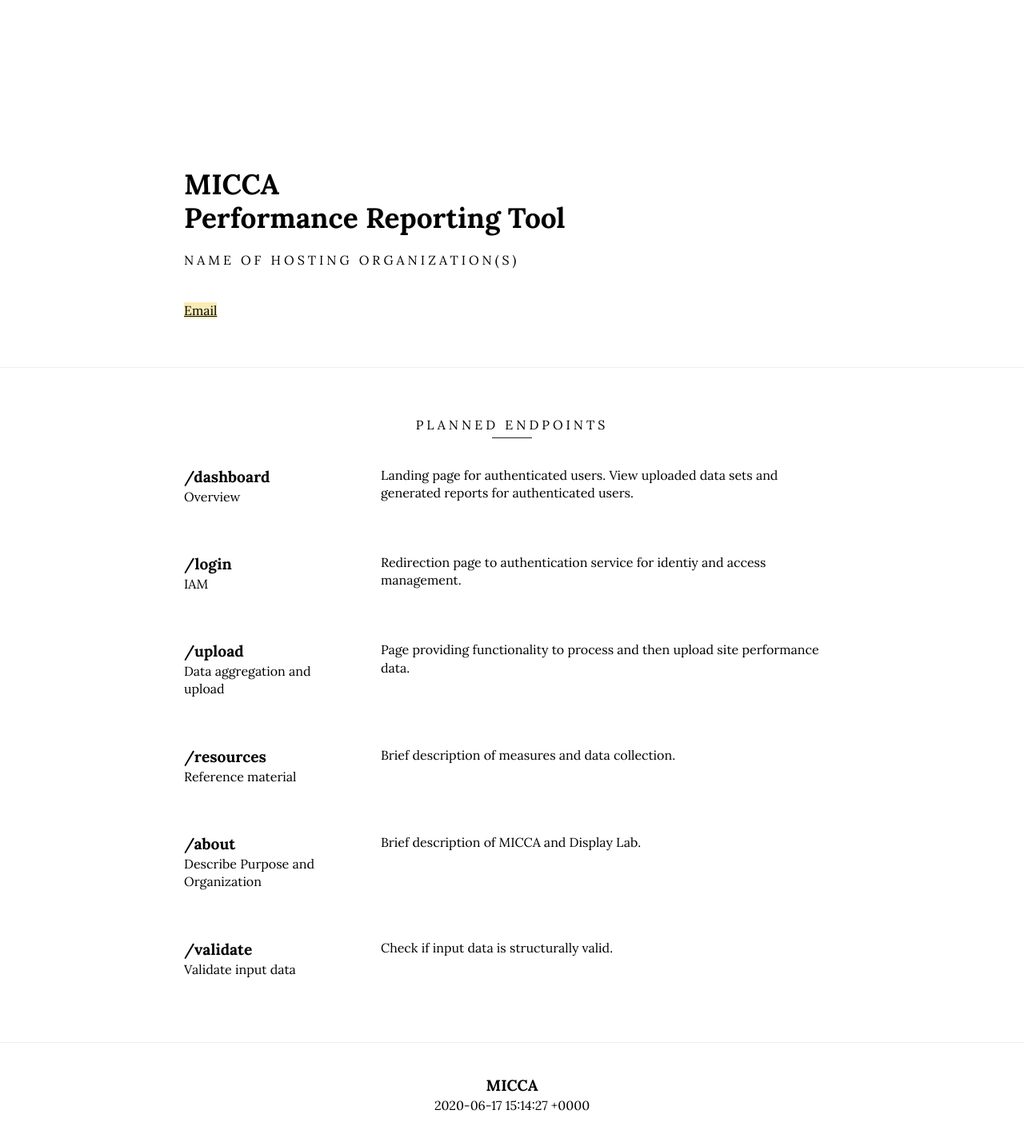
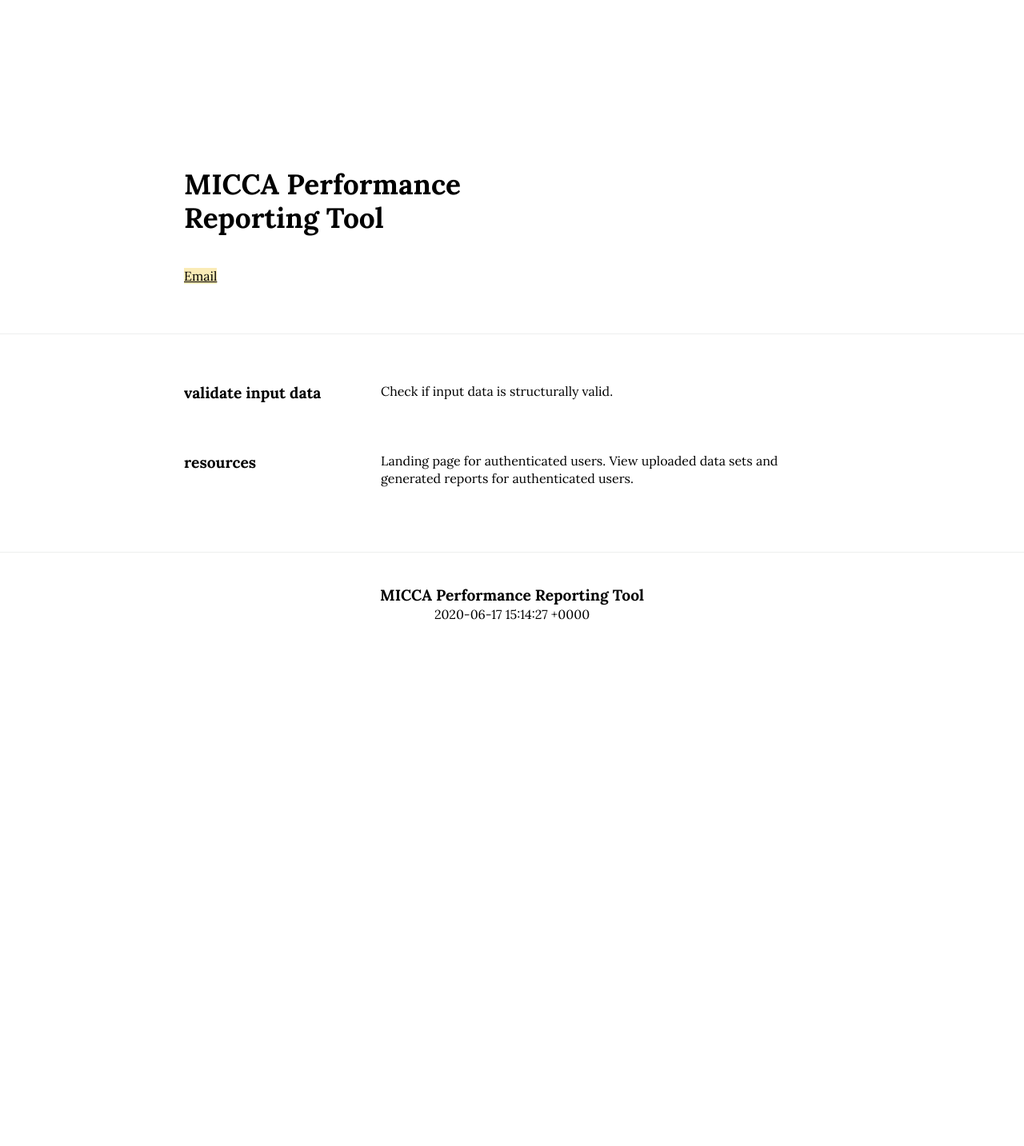
Before and after one commit to Display-Lab/micca-static, a Jekyll site: the page built from index.html, in a window 1280 px wide. Shown: the whole page at 80% size. Built offline with Jekyll 4.4.1, drawn with Linux system fonts in a browser that asks for light colours; after the commit the page ends 900 px from its top, so only the background shows below that.

Commit message:
Content changes provided by ZLL

```diff
--- a/_config.yml
+++ b/_config.yml
@@ -6,9 +6,7 @@ email: displaylab@umich.edu
 description: Michigan Collaborative for Contraceptive Access
 baseurl: ""
 url: "https://www.contraceptiveaccess.org/"
-name: MICCA
-purpose: Performance Reporting Tool
-location: Name of Hosting Organization(s)
+name: MICCA Performance Reporting Tool
 languages: HTML, CSS and Javascript
 email_address: displaylab@umich.edu
 codepen_username: false
--- a/_data/capabilities.yml
+++ b/_data/capabilities.yml
@@ -1,23 +1,5 @@
--   title: "/dashboard"
-    purpose: Overview
+-   title: "validate input data"
+    description: Check if input data is structurally valid.
+
+-   title: "resources"
     description: Landing page for authenticated users. View uploaded data sets and generated reports for authenticated users.
-
--   title: "/login"
-    purpose: IAM
-    description: Redirection page to authentication service for identiy and access management.
-
--   title: "/upload"
-    purpose: Data aggregation and upload
-    description: Page providing functionality to process and then upload site performance data.
-
--   title: "/resources"
-    purpose: Reference material
-    description: Brief description of measures and data collection.
-
--   title: "/about"
-    purpose: Describe Purpose and Organization
-    description: Brief description of MICCA and Display Lab.
-
--   title: "/validate"
-    purpose: Validate input data
-    description: Check if input data is structurally valid.
--- a/_includes/resume.html
+++ b/_includes/resume.html
@@ -1,4 +1,3 @@
-<h3 class="section-title">Planned Endpoints</h3>
 <dl class="experience">
     {% for job in site.data.capabilities %}
         <dt>
```
Also changed, not shown: validate.html (+2 -7 lines).
